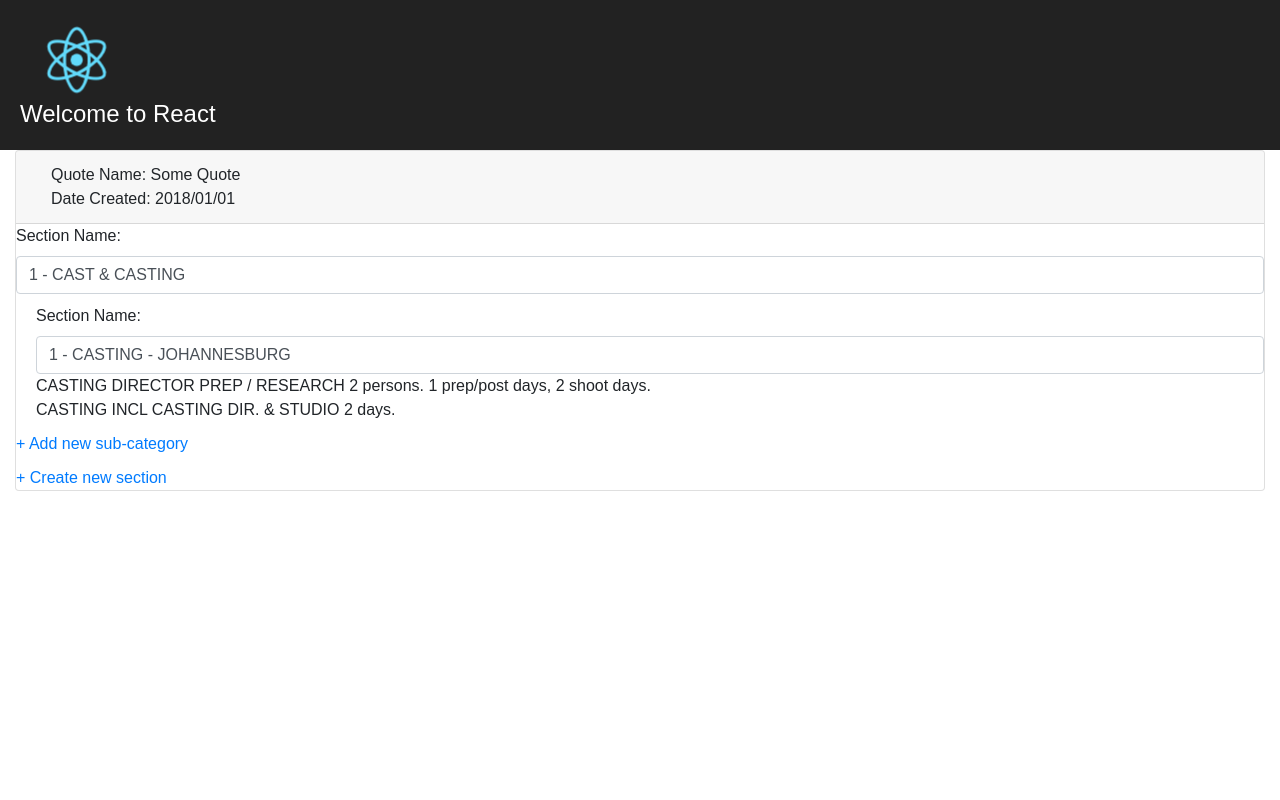
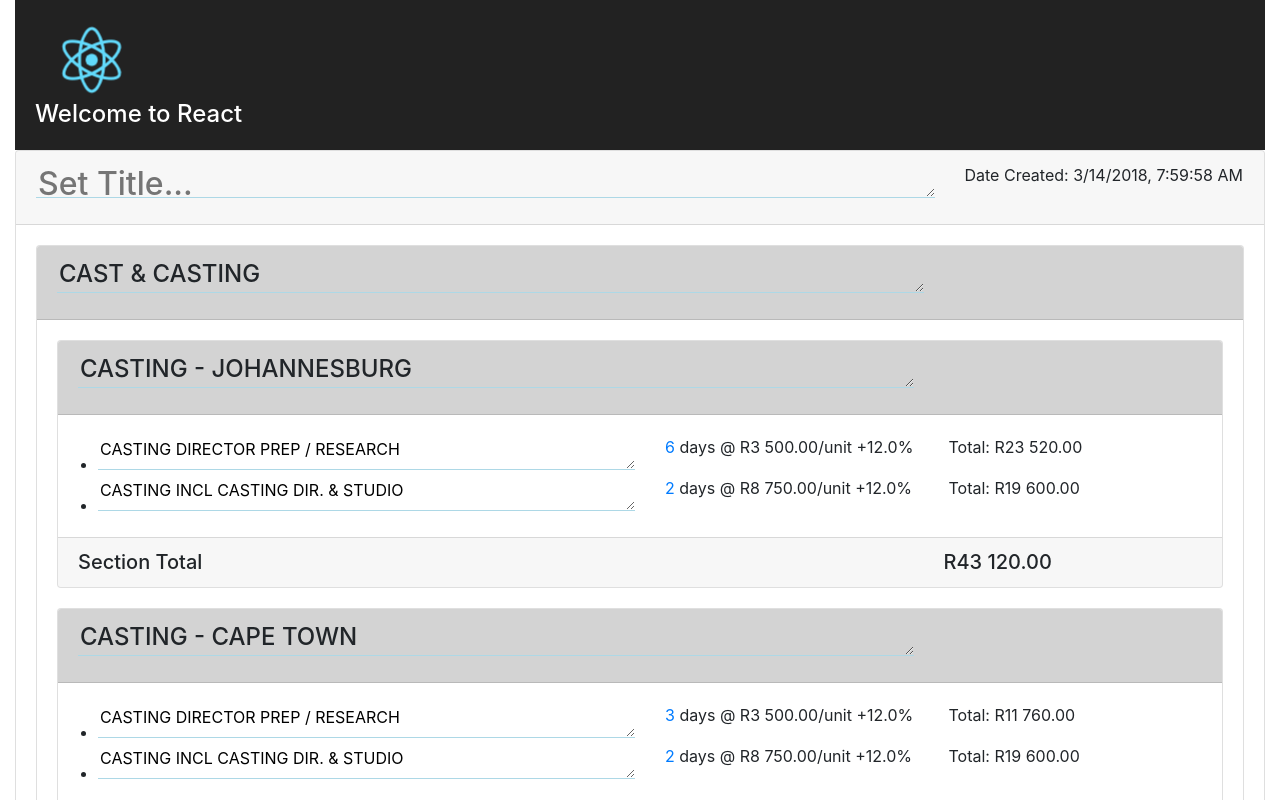
Before and after one commit to skizware/proto-quote, a React (Create React App) app: page / in a window 1280 px wide. Shown: the top 800 px of the page. Built offline with nearby package versions, Linux system fonts and the light colour scheme.

Commit message:
Take a stab at basic layout

```diff
--- a/src/App.css
+++ b/src/App.css
@@ -14,17 +14,16 @@
   color: white;
 }
 
-.quote-header{
-  padding: 10px;
+.quote textarea {
+  width: 100%;
+  height: 35px;
+  border: none;
+  border-bottom: 1px solid lightblue;
+  background-color: inherit;
 }
 
-.quote-section{
-  padding-bottom: 10px;
-}
-
-.quote-section .quote-section{
-  padding-top:10px;
-  padding-left:20px;
+ul.quote-item-list li{
+  margin-left:20px;
 }
 
 .App-title {
@@ -39,3 +38,15 @@
   from { transform: rotate(0deg); }
   to { transform: rotate(360deg); }
 }
+
+.card.quote-section .card-header{
+  background-color:lightgray;
+}
+
+.quote-sections .quote-section{
+  margin-bottom: 20px;
+}
+
+.quote-section .quote-section:last-child{
+  margin-bottom: 0px;
+}
--- a/src/App.js
+++ b/src/App.js
@@ -1,74 +1,99 @@
 import React, { Component } from 'react';
 import logo from './logo.svg';
 import './App.css';
-import Quote from './quoting/quote-system-ui';
+import QuoteEditor from './quoting/quote-system-ui';
 
 const testData = {
-    dateCreated: "2018-02-22",
+    dateCreated: 1521014398000,
     currency: "ZAR",
     quoteConfig: {
         markUpRate: 1.12
     },
-    quoteCategories: {
-        "44g423f":{
+    quoteCategories: [
+        {
             categoryName: "CAST & CASTING",
-            quoteItems: {},
-            subCategories: {
-                "45dsgs43":{
+            quoteItems: [],
+            subCategories: [
+                {
                     categoryName: "CASTING - JOHANNESBURG",
-                    quoteItems: {
-                        "87dsf78":{
+                    quoteItems: [
+                        {
                             itemName: "CASTING DIRECTOR PREP / RESEARCH",
                             subQuoteItems: [],
                             itemRate: 350000, //always using cents
                             markupPercent: "cfg_markUpRate",
-                            totalQuantityUnit: "days",
-                            itemQuantityAndUnitsList: [
-                                {
-                                    quantities:[
-                                        {quantity: 2, label: ""}
-                                    ],
-                                    unit: "persons"
-                                },
+                            labeledItemQuantities:
                                 {
                                     quantities: [
-                                        {quantity: 1, label: "prep/post"},
-                                        {quantity: 2, label: "shoot"}
+                                        {quantity: 2, label: "directors"},
+                                        {quantity: 3, label: "days"}
                                     ],
                                     unit: "days"
                                 }
-                            ]
+
                         },
-                        "87dsf79":{
+                        {
                             itemName: "CASTING INCL CASTING DIR. & STUDIO",
                             subQuoteItems: [],
                             itemRate: 875000, //always using cents
                             markupPercent: "cfg_markUpRate",
-                            itemQuantityAndUnitsList: [
+                            labeledItemQuantities:
                                 {
-                                    quantities:[
+                                    quantities: [
                                         {quantity: 2, label: ""}
                                     ],
                                     unit: "days"
                                 }
-                            ]
                         }
-                    }
+                    ]
+                },
+                {
+                    categoryName: "CASTING - CAPE TOWN",
+                    quoteItems: [
+                        {
+                            itemName: "CASTING DIRECTOR PREP / RESEARCH",
+                            subQuoteItems: [],
+                            itemRate: 350000, //always using cents
+                            markupPercent: "cfg_markUpRate",
+                            labeledItemQuantities:
+                                {
+                                    quantities: [
+                                        {quantity: 1, label: "directors"},
+                                        {quantity: 3, label: "days"}
+                                    ],
+                                    unit: "days"
+                                }
+
+                        },
+                        {
+                            itemName: "CASTING INCL CASTING DIR. & STUDIO",
+                            subQuoteItems: [],
+                            itemRate: 875000, //always using cents
+                            markupPercent: "cfg_markUpRate",
+                            labeledItemQuantities:
+                                {
+                                    quantities: [
+                                        {quantity: 2, label: ""}
+                                    ],
+                                    unit: "days"
+                                }
+                        }
+                    ]
                 }
-            }
+            ]
         }
-    }
+    ]
 };
 
 class App extends Component {
   render() {
     return (
-      <div className="App">
+      <div className="App container-fluid">
         <header className="App-header">
           <img src={logo} className="App-logo" alt="logo" />
           <h1 className="App-title">Welcome to React</h1>
         </header>
-        <Quote stateVal={testData} key={123}/>
+        <QuoteEditor stateVal={testData} key={123}/>
       </div>
     );
   }
--- a/src/index.css
+++ b/src/index.css
@@ -1,5 +1,5 @@
 body {
   margin: 0;
   padding: 0;
-  font-family: sans-serif;
+  #font-family: sans-serif;
 }
--- a/src/quoting/quote-system-ui.js
+++ b/src/quoting/quote-system-ui.js
@@ -1,57 +1,70 @@
 import React, {Component} from 'react';
+import {Quote} from './quote-system';
 
-const newUuid = function(){
+const newUuid = function () {
     return Math.random().toString(36).substr(2, 9);
 };
 
-class Quote extends Component {
+const numberWithSpaces = function (x) {
+    let parts = x.toString().split(".");
+    parts[0] = parts[0].replace(/\B(?=(\d{3})+(?!\d))/g, " ");
+    return parts.join(".");
+};
+
+const centsToFormattedCurrencyString = function (cents) {
+    return numberWithSpaces((cents / 100).toFixed(2));
+};
+
+class QuoteEditor extends Component {
 
     constructor(props) {
         super(props);
 
-        this.state = props.stateVal;
+        this.quoteModel = new Quote(props.stateVal);
+        this.state = this.stateFromModel();
     }
 
-    getQuoteCategoryKeys() {
-        return Object.keys(this.state.quoteCategories) || [];
+    stateFromModel() {
+        let newState = {};
+        newState.quoteTitle = this.quoteModel.getTitle();
+        newState.dateCreated = this.quoteModel.getDateCreated();
+        newState.quoteSections = this.quoteModel.getQuoteCategories();
+        newState.total = centsToFormattedCurrencyString(this.quoteModel.getTotal());
+        return newState;
     }
 
-    getQuoteCategoryByKey(someKey) {
-        return this.state.quoteCategories[someKey];
-    }
-
-    updateCategory(catKey, catState) {
-        const newState = this.state;
-        newState.quoteCategories[catKey] = catState;
-        this.setState(newState);
-        console.log(this.state);
-    }
-
-    addNewCategory(){
-        const catKey = newUuid();
-        this.updateCategory(catKey, {});
+    setTitle(evt) {
+        evt.preventDefault();
+        this.quoteModel.setTitle(evt.target.value);
+        this.setState(this.stateFromModel());
     }
 
     render() {
         return (
-            <div className={'container-fluid'} id={'quoteContainer'}>
-                <div className={'card'}>
-                    <div className={'card-header'}>
-                        <div className={'col-sm-8'}>Quote Name: Some Quote</div>
-                        <div className={'col-sm-4'}>Date Created: 2018/01/01</div>
+            <div className="card quote">
+                <div className="card-header">
+                    <div className="row">
+                        <div className="col-sm-9">
+                            <textarea className="h2" placeholder={'Set Title...'} value={this.state.quoteTitle}
+                                      onChange={this.setTitle.bind(this)}/>
+                        </div>
+                        <div className="col-sm-3">Date
+                            Created: {new Date(this.state.dateCreated).toLocaleString()}</div>
                     </div>
-                    <form className={'cardBody'}>
-                        {this.getQuoteCategoryKeys().map((someKey, i) => {
-                            const props = {
-                                stateVal: this.getQuoteCategoryByKey(someKey),
-                                orderIndex: i,
-                                uuid: someKey,
-                                updateCallback: this.updateCategory.bind(this)
-                            };
-                            return <QuoteSection {...props}/>;
-                        })}
-                        <a href="#" onClick={this.addNewCategory.bind(this)}>+ Create new section</a>
-                    </form>
+                </div>
+                <div className="card-body quote-sections">
+                    {this.state.quoteSections.map((quoteCat) => {
+                        let props = {
+                            model: quoteCat
+                        };
+                        return <QuoteSection {...props} />
+                    })}
+                </div>
+                <div className="card-footer">
+                    <div className="row">
+                        <div className="col-sm-9"></div>
+                        <div className="col-sm-3">Total: R{this.state.total}</div>
+                    </div>
                 </div>
             </div>
         );
@@ -63,132 +76,110 @@ class QuoteSection extends Component {
     constructor(props) {
         super(props);
 
-        this.state = props.stateVal;
+        this.quoteSectionModel = props.model;
+        this.state = this.stateFromModel();
         this.props = props;
     }
 
-    getSubCategoryKeys() {
-        if (this.state.subCategories !== undefined) {
-            return Object.keys(this.state.subCategories)
-        } else {
-            return []
-        }
+    stateFromModel() {
+        return {
+            title: this.quoteSectionModel.getCategoryName(),
+            subSections: this.quoteSectionModel.getSubCategories(),
+            items: this.quoteSectionModel.getQuoteItems(),
+            sectionTotal: centsToFormattedCurrencyString(this.quoteSectionModel.getTotal())
+        };
     }
 
-    getSubCategoryByKey(someKey) {
-        return this.state.subCategories[someKey];
-    }
-
-    getQuoteItemKeys() {
-        if (this.state.quoteItems !== undefined) {
-            return Object.keys(this.state.quoteItems);
-        }
-        else {
-            return [];
-        }
-    }
-
-    getQuoteItemByKey(key) {
-        return this.state.quoteItems[key];
-    }
-
-    updateParent(){
-        this.props.updateCallback(this.props.uuid, this.state);
-    }
-
-    onNameChange(evt){
-        const newState = this.state;
-        newState.categoryName = evt.target.value;
-        this.setState(newState);
-        this.updateParent();
-    }
-
-    updateSubCategory(subCatKey, subCatState){
-        const newState = this.state;
-        newState.subCategories[subCatKey] = subCatState;
-        this.setState(newState);
-        this.updateParent();
-    }
-
-    addNewSubCategory(){
-        const newState = this.state;
-        if(!newState.subCategories){
-            newState.subCategories = {};
-        }
-        newState.subCategories[newUuid()] = {};
-        this.setState(newState);
-        this.updateParent();
+    setTitle(evt) {
+        evt.preventDefault();
+        this.quoteSectionModel.setCategoryName(evt.target.value);
+        this.setState(this.stateFromModel());
     }
 
 
     render() {
-        const theKeys = this.getSubCategoryKeys();
-        const quoteItemKeys = this.getQuoteItemKeys();
-        let addNewSubCat = null;
-        if(!this.props.isSubCategory){
-            addNewSubCat = <a href="#" onClick={this.addNewSubCategory.bind(this)}>+ Add new sub-category</a>
-        }
         return (
-            <div className={'row quote-section'}>
-                <div className={'col-sm-12'}>
-                    <label for="this.props.uuid" className={'control-label'}>Section Name:</label>
-                    <input className={'form-control'} id={this.props.uuid}
-                           key={this.props.uuid} defaultValue={(this.props.orderIndex + 1) + ' - ' + this.state.categoryName} onChange={this.onNameChange.bind(this)}/>
-                    {quoteItemKeys.map((key, i) => {
-                        return <QuoteItem stateVal={this.getQuoteItemByKey(key)} orderIndex={i} uuid={key} key={key}/>;
-                    })}
-                    {theKeys.map((key, i) => {
-                        {
-                            const props = {
-                                stateVal: this.getSubCategoryByKey(key),
-                                orderIndex: i,
-                                uuid: key,
-                                updateCallback: this.updateSubCategory.bind(this),
-                                isSubCategory: true
+            <div className="card quote-section">
+                <div className="card-header">
+                    <div className="row">
+                        <div className="col-sm-9">
+                        <textarea className="h4" placeholder="Set section title..." value={this.state.title}
+                                  onChange={this.setTitle.bind(this)}/>
+                        </div>
+                    </div>
+                </div>
+                <div className="card-body">
+                    <div className="section-wrapper">
+                        <ul className="list-group quote-item-list">
+                            {this.state.items.map((quoteItem) => {
+                                let props = {
+                                    model: quoteItem
+                                };
+                                return (<li className="">
+                                    <QuoteSectionItem {...props}/>
+                                </li>)
+                            })}
+                        </ul>
+                    </div>
+                    <div className="quote-sections">
+                        {this.state.subSections.map((subSection) => {
+                            let props = {
+                                model: subSection
                             };
-
-                            return <QuoteSection {...props}/>}
-                    })}
-                    {addNewSubCat}
+                            return <QuoteSection {...props}/>
+                        })}
+                    </div>
+                </div>
+                <div className="card-footer">
+                    <div className="row">
+                        <div className="col-sm-9"><span className="h5">Section Total</span></div>
+                        <div className="col-sm-3">
+                            <span className="h5">R{this.state.sectionTotal}</span>
+                        </div>
+                    </div>
                 </div>
             </div>
         )
     }
 }
 
-class QuoteItem extends Component {
+class QuoteSectionItem extends Component {
+
     constructor(props) {
         super(props);
-
-        this.state = props.stateVal;
         this.props = props;
+        this.itemModel = props.model;
+        this.state = this.stateFromModel();
     }
 
-    getQuantityJsx() {
-        return this.state.itemQuantityAndUnitsList.map((quantityObject) => {
-            return quantityObject.quantities.map((individualQuantity, idx) => {
-                return (
-                    <span>
-                        <span>{individualQuantity.quantity}&nbsp;</span>
-                        <span>{individualQuantity.label}{individualQuantity.label !== '' ? ' ' : ''}</span>
-                        <span>{quantityObject.unit}{quantityObject.quantities.length - 1 !== idx ? ', ' : '. '}</span>
-                    </span>
-                )
-            });
-        });
+    stateFromModel() {
+        return {
+            title: this.itemModel.getItemName(),
+            itemRate: centsToFormattedCurrencyString(this.itemModel.getItemRate()),
+            itemMarkup: ((this.itemModel.getItemMarkup() - 1) * 100).toFixed(1),
+            totalQuantity: this.itemModel.getTotalQuantity(),
+            totalQuantityUnits: this.itemModel.getCompositeQuantity().getOverallUnit(),
+            total: centsToFormattedCurrencyString(this.itemModel.getTotal())
+        };
     }
-
 
     render() {
         return (
-            <div key={this.props.uuid}>
-                <span>{this.state.itemName} </span>
-                {this.getQuantityJsx()}
+            <div className="row">
+                <div className="col-sm-6">
+                    <textarea placeholder="Set item title..." value={this.state.title}/>
+                </div>
+                <div className="col-sm-3">
+                    <a href="">{this.state.totalQuantity}</a> {this.state.totalQuantityUnits} @ R{(this.state.itemRate)}/unit
+                    +{this.state.itemMarkup}%
+                </div>
+                <div className="col-sm-3">
+                    Total: R{this.state.total}
+                </div>
             </div>
-        );
-
+        )
     }
 }
 
 
-export default Quote;
+export default QuoteEditor;
--- a/src/quoting/quote-system.js
+++ b/src/quoting/quote-system.js
@@ -9,6 +9,7 @@ const KEY_QUOTE_ITEM_NAME = 'itemName';
 const KEY_QUOTE_ITEM_RATE = 'itemRate';
 const KEY_QUOTE_ITEM_SUB_ITEMS = "subQuoteItems";
 const KEY_QUOTE_ITEM_LABELED_QUANTITIES_AND_UNIT = "labeledItemQuantities";
+const KEY_QUOTE_TITLE = "quoteTitle";
 const KEY_QUANTITIES_LIST = 'quantities';
 const KEY_SUB_CATEGORIES_LIST = "subCategories";
 const KEY_COMPOSITE_QUANTITY_UNIT = "unit";
@@ -62,6 +63,7 @@ class Quote {
         this._dateCreated = data[KEY_DATE_CREATED] || Date.parse(new Date().toUTCString());
         this._currency = data[KEY_CURRENCY];
         this._quoteConfig = data[KEY_QUOTE_CFG] || {};
+        this._title = data[KEY_QUOTE_TITLE] || '';
 
         if (data[KEY_QUOTE_CATEGORIES]) {
             data[KEY_QUOTE_CATEGORIES].map((categoryData) => {
@@ -122,6 +124,14 @@ class Quote {
         this._currency = value;
     }
 
+
+    getTitle() {
+        return this._title;
+    }
+
+    setTitle(value) {
+        this._title = value;
+    }
 }
 
 class QuoteCategory extends BaseQuoteElement {
@@ -247,8 +257,12 @@ class QuoteItem extends BaseQuoteElement {
         this._compositeQuantity = value;
     }
 
+    getTotalQuantity(){
+        return this._compositeQuantity.getTotalQuantity();
+    }
+
     getTotal() {
-        return this._compositeQuantity.getTotalQuantity() * this._itemRate * this._getMarkupRate();
+        return this.getTotalQuantity() * this._itemRate * this._getMarkupRate();
     }
 
     toJson() {
@@ -370,3 +384,7 @@ const testData = {
         }
     ]
 };
+
+module.exports.Quote = Quote;
+module.exports.QuoteCategory = QuoteCategory;
+module.exports.QuoteItem = QuoteItem;
```
